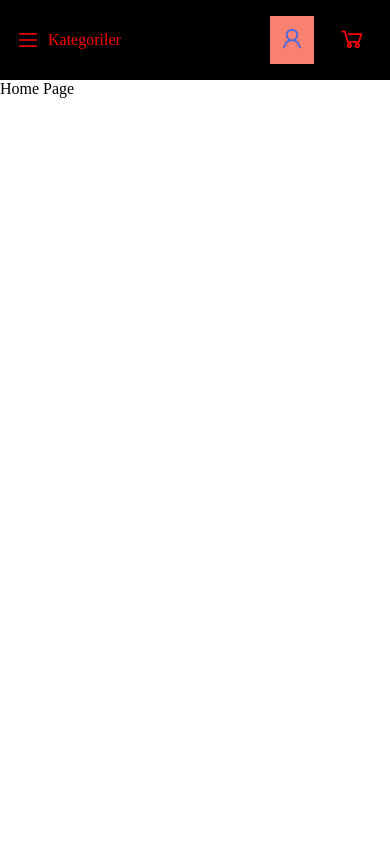
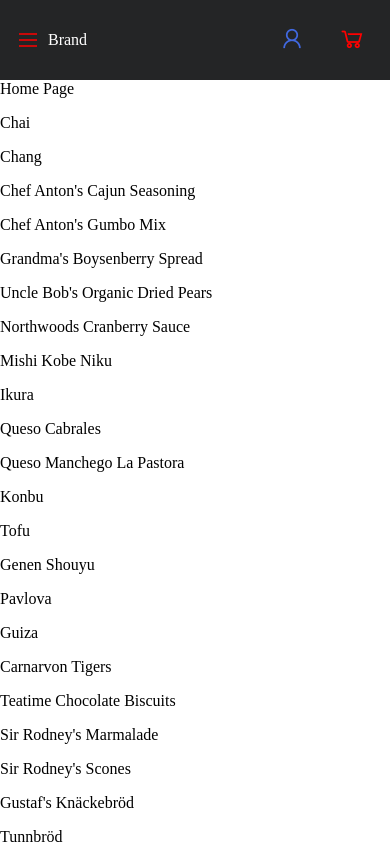
Before and after one commit to onuralpozkan/react-ecommerce, a React (Create React App) app: page / in a window 390 px wide. Shown: the top 844 px of the page. Built offline with nearby package versions, Linux system fonts and the light colour scheme; data requests are answered from the project's data file.

Commit message:
fetch products in redux

```diff
--- a/package.json
+++ b/package.json
@@ -17,7 +17,7 @@
     "web-vitals": "^1.1.2"
   },
   "scripts": {
-    "start": "react-scripts start",
+    "start": "react-scripts start | json-server --watch api/db.json --port 8000",
     "build": "react-scripts build",
     "test": "react-scripts test",
     "eject": "react-scripts eject"
--- a/src/components/Header/Header.jsx
+++ b/src/components/Header/Header.jsx
@@ -1,6 +1,7 @@
 import styles from "./Header.module.css";
 import { useState } from "react";
 import Nav from "../Navigation/Nav";
+import { Link } from "react-router-dom";
 const Header = () => {
   const [isMenuOpen, setIsMenuOpen] = useState(false);
   const bars = <i class="las la-bars"></i>;
@@ -8,7 +9,10 @@
   return (
     <header className={styles.header}>
       <span onClick={() => setIsMenuOpen(!isMenuOpen)} className={styles.menu}>
-        {isMenuOpen ? times : bars} Kategoriler
+        {isMenuOpen ? times : bars} <span>Kategoriler</span>
+      </span>
+      <span className={styles.brand}>
+        <Link to="/">Brand</Link>
       </span>
       <span className={styles.login}>
         <i className="las la-user"></i>
--- a/src/components/Header/Header.module.css
+++ b/src/components/Header/Header.module.css
@@ -1,16 +1,32 @@
 .header {
     color: red;
     padding: .5rem 1rem;
-    background-color: black;
+    background-color: var(--header-bg-color);
     min-height: 80px;
     display: flex;
     align-items: center;
+    position: relative;
+}
+.brand {
+    position: absolute;
+    top: 50%;
+    left: 50%;
+    transform: translate(-50%,-50%);
+    user-select: none;
+}
+.brand a {
+    text-decoration:none;
+    color: #fff;
 }
 .login {
     margin-left: auto;
     margin-right: 1rem;
+    color: royalblue;
+    display: block;
+}
+.login:hover {
     background-color: salmon;
-    color: royalblue;
+    border-radius: 2px;
 
 }
 .login,.cart {
@@ -28,3 +44,13 @@
     font-size: 1.5rem;
     margin-right: .5rem;
 }
+@media screen and (max-width:599px) {
+    .menu span {
+        display: none;
+    }
+    .brand {
+        position: relative;
+        top: 0%;left: 0%;
+        transform: translate(0%,0%);
+    }
+}
--- a/src/components/Navigation/Nav.module.css
+++ b/src/components/Navigation/Nav.css
@@ -1,8 +1,9 @@
-.nav {
-  color: red;
-}
 nav {
-  height: calc(100% - 80px);
+  height: calc(100vh - 80px);
+  position:absolute;
+  top:80px;
+  left:0;
+  background-color: var(--nav-bg-color) !important;
 }
 nav ul {
   list-style: none;
@@ -14,11 +15,11 @@
   padding: 0.5rem 1rem;
 }
 nav ul li:hover {
-  background-color: saddlebrown;
+  background-color: var(--nav-link-hover-color);
 }
 
 nav ul li a {
-  color: #fff;
+  color: var(--nav-text-color);
   display: block;
   width: 100%;
   height: 100%;
--- a/src/components/Navigation/Nav.jsx
+++ b/src/components/Navigation/Nav.jsx
@@ -1,36 +1,23 @@
-import {useEffect} from 'react'
-import { useSelector, useDispatch } from "react-redux";
 import { Link } from "react-router-dom";
-import useFetch from '../../hooks/useFetch';
-import getCategories, { fetchCategories, fetchCategoriesSuccess } from '../../store/Actions/categoriesAction';
-import styles from "./Nav.module.css"
-const Nav = ({clsName}) => {
+import useFetch from "../../hooks/useFetch";
+import "./Nav.css";
+const Nav = ({ clsName }) => {
   //console.log("Nav", clsName);
-
-    const {isLoading, data, error } = useFetch('http://localhost:8000/categories');
+  const { isLoading, data, error } = useFetch(
+    "http://localhost:8000/categories"
+  );
 
   console.log(data);
   const navStyles = {
-        position:"absolute",
-        top:"80px",left:"0",
     transform: clsName === "open" ? "translateX(0%)" : "translateX(-100%)",
-        backgroundColor:'blue',
-        transition:"transform .2s ease-in"
-    }
+    transition: "transform .2s ease-in",
+  };
   return (
     <nav style={navStyles}>
-      <ul className={styles.nav}>
-        <li>
-          <Link to="/">Home</Link>
-        </li>
-        <li>
-          <Link to="/product-detail">Product Detail</Link>
-        </li>
-
-        <li>
-          <Link to="/cart">Cart</Link>
-        </li>
-         {isLoading ? "LOADİNGGLAN" : data.map(category => (
+      <ul>
+        {isLoading
+          ? "LOADİNGGLAN"
+          : data.map((category) => (
               <li key={category.id}>
                 <Link to={category.seoUrl}>{category.categoryName}</Link>
               </li>
--- a/src/global.css
+++ b/src/global.css
@@ -1,6 +1,13 @@
 :root {
     box-sizing: border-box;
     --main-color: #ff0;
+
+    --header-bg-color:#242526;
+
+
+    --nav-bg-color:#bababa;
+    --nav-text-color:#000;
+    --nav-link-hover-color:#f00;
 }
 *,
 ::after,
--- a/src/pages/Home.jsx
+++ b/src/pages/Home.jsx
@@ -1,9 +1,21 @@
+import {useEffect} from 'react';
+import {useDispatch, useSelector} from 'react-redux'
 import Layout from '../components/Layout/Layout'
+import { fetchProducts } from '../store/Actions/productActions';
 const Home = () => {
+    const dispatch = useDispatch();
+    const state = useSelector(state => state.productReducer);
+    useEffect(() => {
+      dispatch(fetchProducts())
+    }, [dispatch])
+    console.log("HomePage State");
+    console.log(state);
+    const {products, isLoading} = state
     return (
         <Layout>
             <div>
                 Home Page
+                {isLoading ? "LOADINGGGG" : products.map(i => <p>{i.productName}</p>)}
             </div>
         </Layout>
     )
--- a/src/store/Actions/actionTypes.js
+++ b/src/store/Actions/actionTypes.js
@@ -3,3 +3,7 @@
 export const FETCH_CATEGORIES_BEGIN   = 'FETCH_CATEGORIES_BEGIN';
 export const FETCH_CATEGORIES_SUCCESS = 'FETCH_CATEGORIES_SUCCESS';
 export const FETCH_CATEGORIES_FAILURE = 'FETCH_CATEGORIES_FAILURE';
+
+export const FETCH_PRODUCTS_BEGIN   = 'FETCH_PRODUCTS_BEGIN';
+export const FETCH_PRODUCTS_SUCCESS = 'FETCH_PRODUCTS_SUCCESS';
+export const FETCH_PRODUCTS_FAILURE = 'FETCH_PRODUCTS_FAILURE';
--- /dev/null
+++ b/src/store/Actions/productActions.js
@@ -0,0 +1,39 @@
+import axios from "axios";
+import * as actionTypes from "./actionTypes";
+
+export const fetchProductsBegin = () => {
+  return {
+    type: actionTypes.FETCH_PRODUCTS_BEGIN,
+  };
+};
+export const fetchProductsFailure = (error) => {
+  return {
+    type: actionTypes.FETCH_PRODUCTS_FAILURE,
+    payload: error,
+  };
+};
+export const fetchProductSuccess = ({ data }) => {
+  return {
+    type: actionTypes.FETCH_PRODUCTS_SUCCESS,
+    payload: data,
+  };
+};
+
+export const fetchProducts = () => {
+  return async (dispatch) => {
+    try {
+      dispatch(fetchProductsBegin());
+      const url = "http://localhost:8000/products";
+      const response = await axios.get(url);
+      const apiData = response?.data;
+      console.log("Pro Action");
+      console.log(apiData);
+      dispatch({
+        type: actionTypes.FETCH_PRODUCTS_SUCCESS,
+        payload: apiData,
+      });
+    } catch (error) {
+      dispatch({ type: actionTypes.FETCH_PRODUCTS_FAILURE, payload: error });
+    }
+  };
+};
--- a/src/store/Reducers/index.js
+++ b/src/store/Reducers/index.js
@@ -1,8 +1,9 @@
 import { combineReducers } from "redux";
 import categoryReducer from "./categoryReducer";
-
+import productReducer from "./productReducer";
 const rootReducer = combineReducers({
-    categoryReducer
+    categoryReducer,
+    productReducer
 })
 
 export default rootReducer;
--- /dev/null
+++ b/src/store/Reducers/productReducer.js
@@ -0,0 +1,23 @@
+import * as actionTypes from "../Actions/actionTypes";
+
+const initialState = {
+  products: [],
+  error: null,
+  isLoading: false,
+};
+
+const productReducer = (state = initialState, action) => {
+  switch (action.type) {
+    case actionTypes.FETCH_PRODUCTS_BEGIN:
+      return { ...state, isLoading: true };
+    case actionTypes.FETCH_PRODUCTS_SUCCESS:
+      return { ...state, isLoading: false, products: action.payload };
+    case actionTypes.FETCH_PRODUCTS_FAILURE:
+      return { ...state, error: action.payload };
+
+    default:
+      return state;
+  }
+};
+
+export default productReducer;
```
Lines whose indentation alone changed are shown as unchanged.
